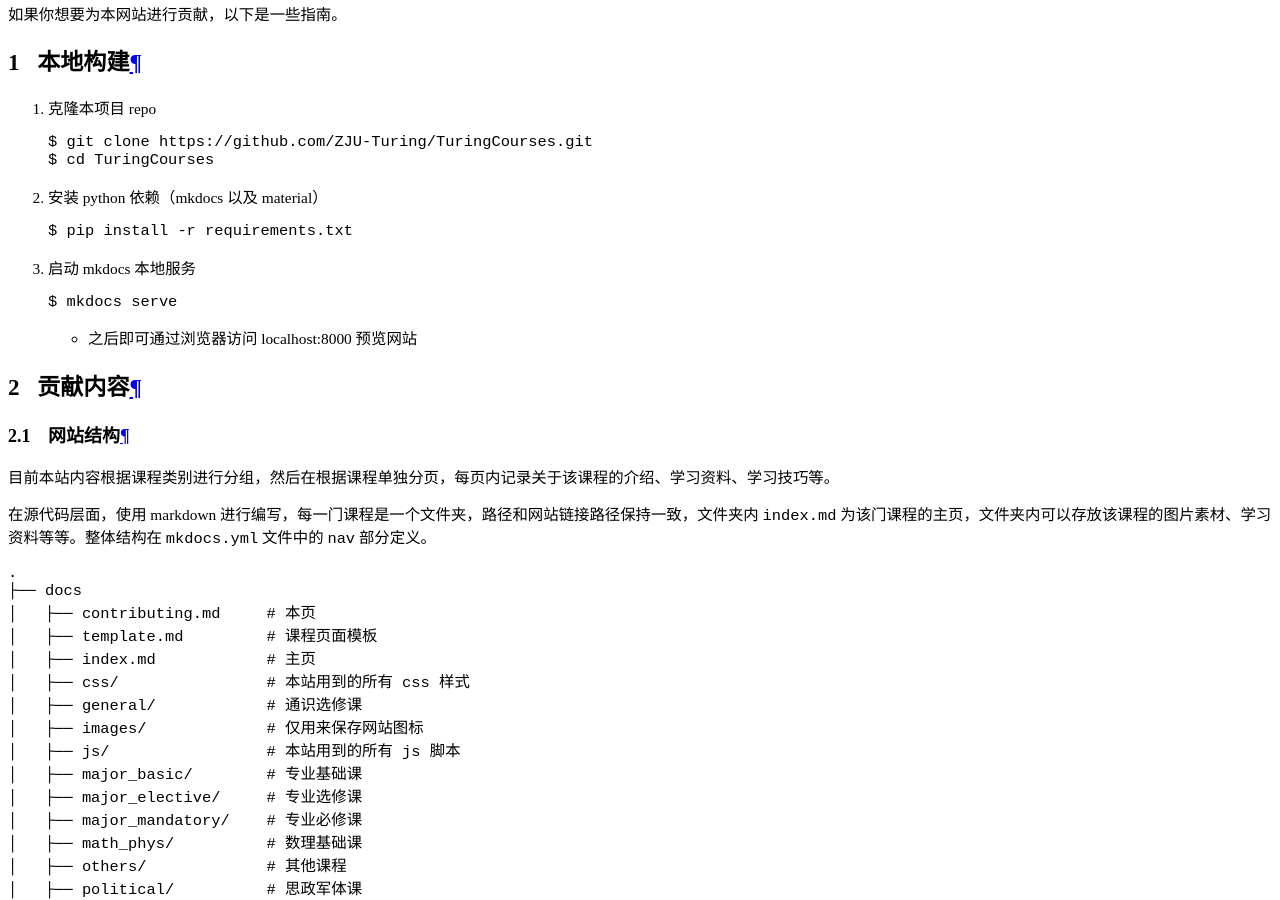
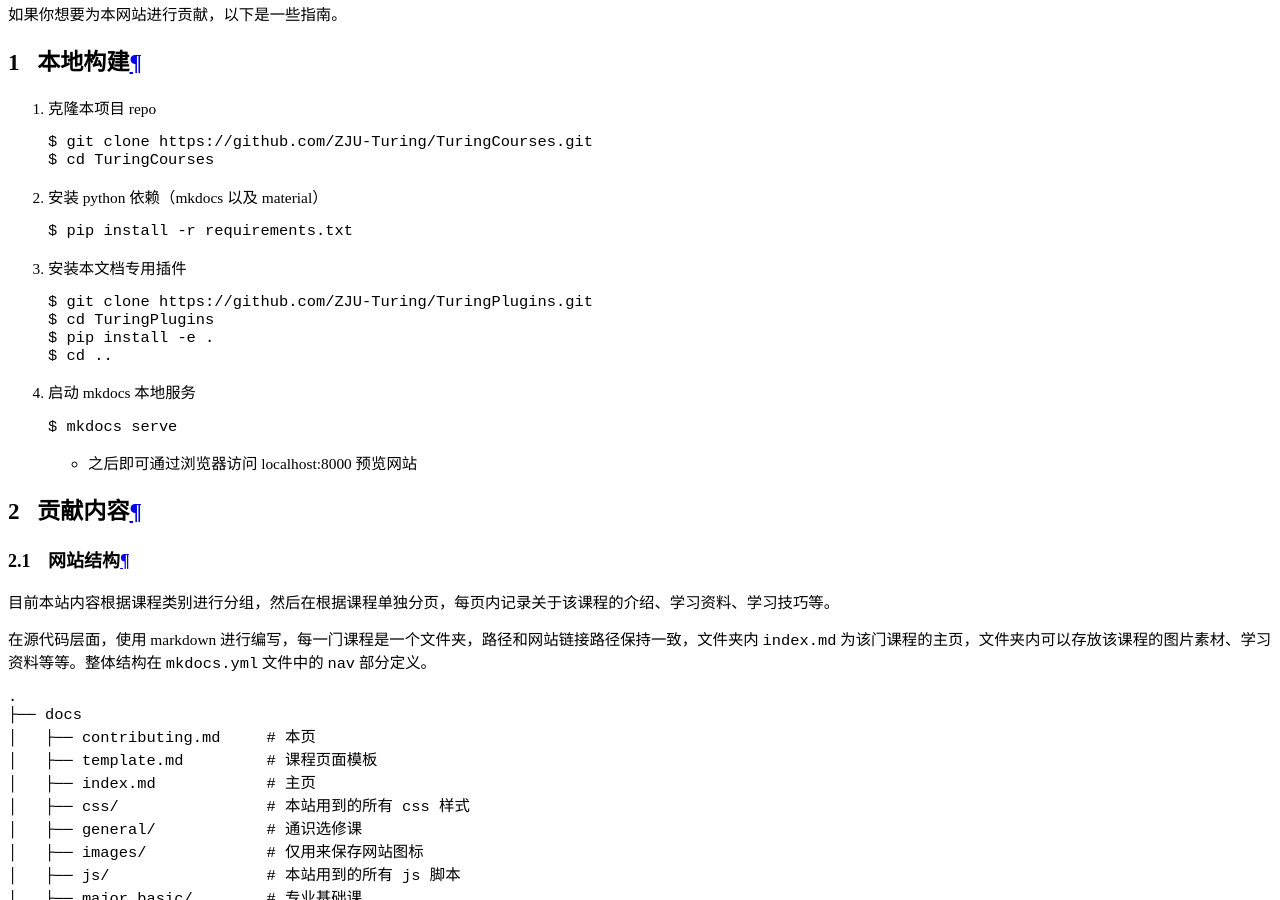
Before and after one commit to ZJU-Turing/TuringCourses, an MkDocs documentation site: the page built from docs/contributing.md, in a window 1280 px wide and 900 px high, scrolled down 18034 px. Built offline with MkDocs 1.6.1 and Material for MkDocs 9.7.7, drawn with Linux system fonts in a browser that asks for light colours; comment, search, counter and statistics services are not loaded.

Commit message:
docs: 更新贡献指南

````diff
--- a/docs/contributing.md
+++ b/docs/contributing.md
@@ -14,6 +14,13 @@
 2. 安装 python 依赖（mkdocs 以及 material）
     ```shell
     $ pip install -r requirements.txt
+    ```
+3. 安装本文档专用插件
+    ```shell
+    $ git clone https://github.com/ZJU-Turing/TuringPlugins.git
+    $ cd TuringPlugins
+    $ pip install -e .
+    $ cd ..
     ```
 3. 启动 mkdocs 本地服务
     ```shell
````
